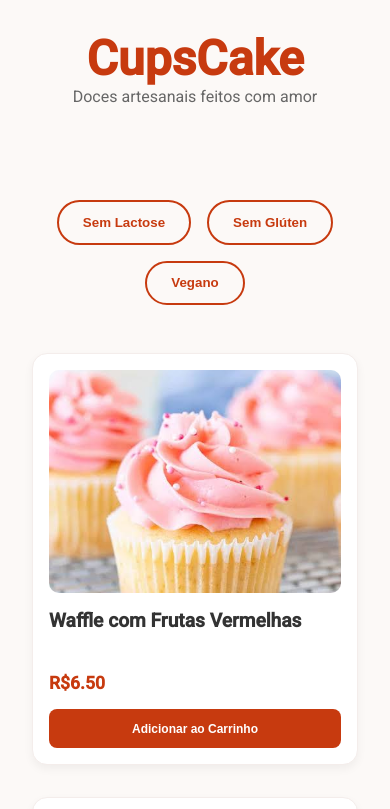
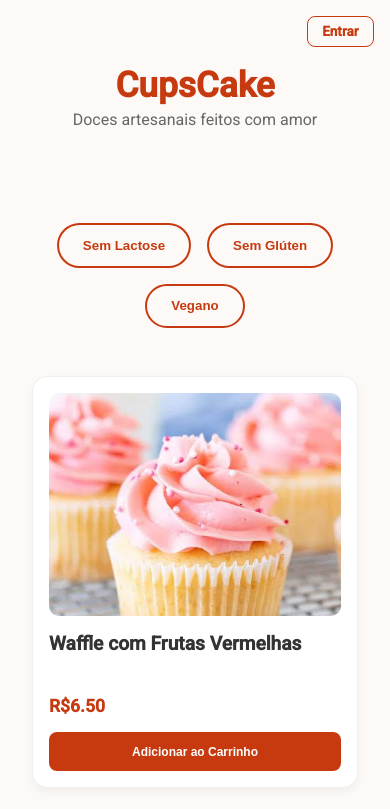
Before and after one commit to santowanderson/cupsycake, an Angular app: page / in a window 390 px wide. Shown: the top 809 px of the page. Built offline with nearby package versions, Linux system fonts and the light colour scheme.

Commit message:
Added the navigation button to login page

```diff
--- a/src/app/components/header/header.component.css
+++ b/src/app/components/header/header.component.css
@@ -1,18 +1,71 @@
 .header {
+  position: relative;
   text-align: center;
   margin-bottom: 2rem;
-  padding: 30px 0;
+  padding: 30px 1.5rem;
 }
 
 .header h1 {
   font-size: 3rem;
-  color: var(--red);
+  color: var(--red, hsl(14, 86%, 42%));
+  margin: 0;
 }
 
 .header p {
   color: #666;
+  margin-top: 0.25rem;
 }
 
-.header a {
+.brand-link {
   text-decoration: none;
+  display: inline-block;
 }
+
+.auth-container {
+  position: absolute;
+  top: 1.5rem;
+  right: 1.5rem;
+}
+
+.btn-login-nav {
+  display: inline-flex;
+  align-items: center;
+  justify-content: center;
+  padding: 0.55rem 1.25rem;
+  border: 1.5px solid var(--red, hsl(14, 86%, 42%));
+  border-radius: 8px;
+  color: var(--red, hsl(14, 86%, 42%));
+  font-weight: 600;
+  font-size: 0.9rem;
+  text-decoration: none;
+  transition: background-color 0.2s ease, color 0.2s ease, transform 0.1s ease;
+}
+
+.btn-login-nav:hover {
+  background-color: var(--red, hsl(14, 86%, 42%));
+  color: #ffffff;
+}
+
+.btn-login-nav:active {
+  transform: scale(0.96);
+}
+
+@media (max-width: 480px) {
+  .header {
+    padding-top: 4rem;
+  }
+
+  .auth-container {
+    top: 1rem;
+    right: 1rem;
+  }
+
+  .header h1 {
+    font-size: 2.2rem;
+  }
+
+  .btn-login-nav {
+    padding: 0.4rem 0.9rem;
+    font-size: 0.85rem;
+  }
+}
--- a/src/app/components/header/header.component.html
+++ b/src/app/components/header/header.component.html
@@ -1,4 +1,10 @@
 <header class="header">
-  <a routerLink=""><h1>CupsCake</h1></a>
+  <div class="auth-container">
+    <a routerLink="/login" class="btn-login-nav">Entrar</a>
+  </div>
+
+  <a routerLink="" class="brand-link">
+    <h1>CupsCake</h1>
+  </a>
   <p>Doces artesanais feitos com amor</p>
 </header>
```
